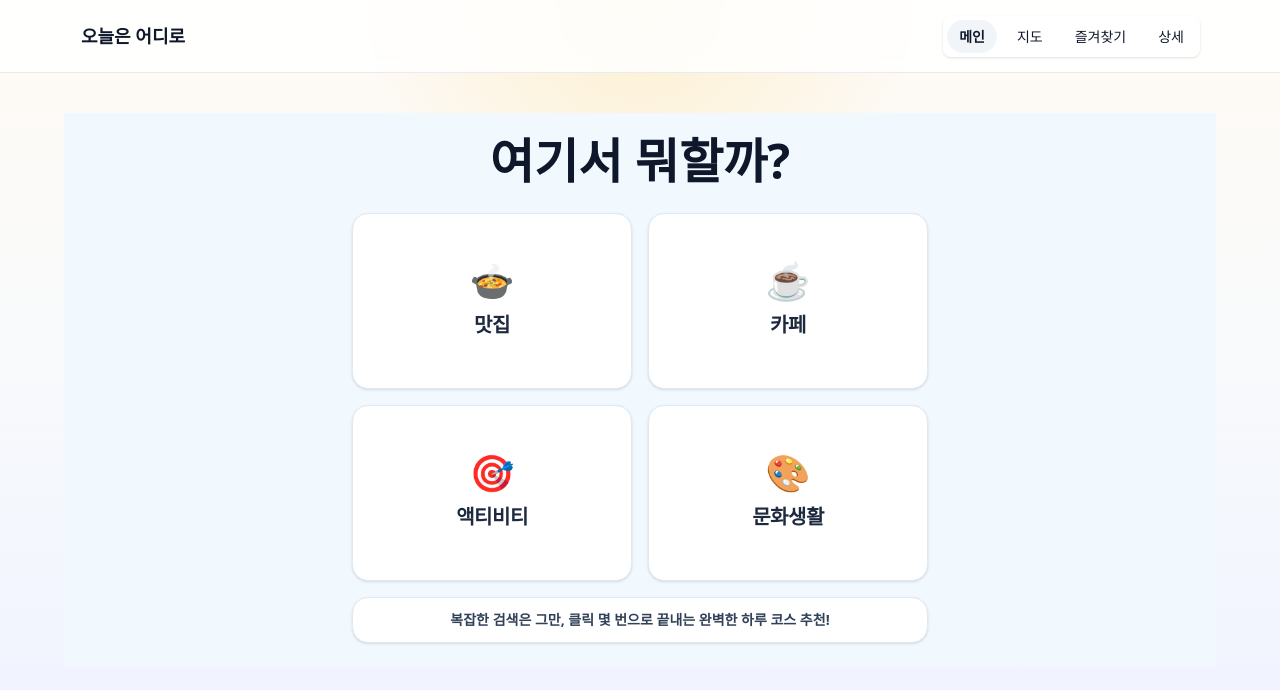
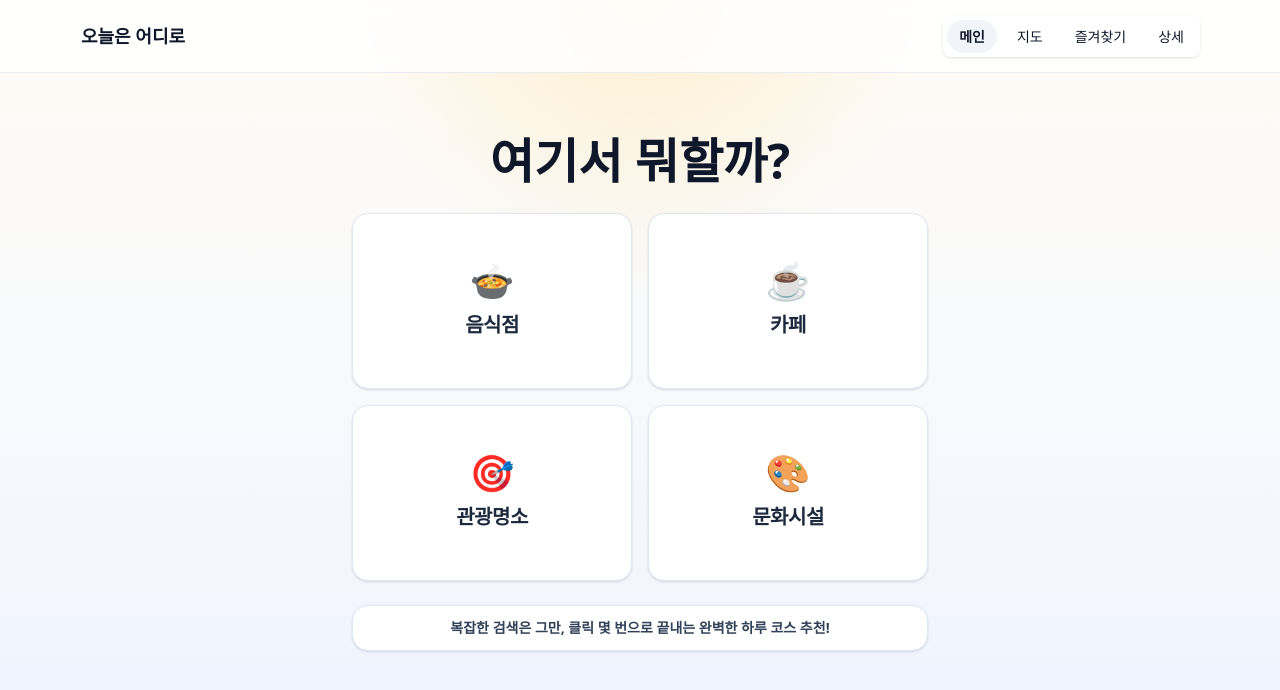
Before and after one commit to HYEJIN-GIT/team3---location-recommender, a React (Vite) app: page / in a window 1280 px wide. Shown: the top 690 px of the page. Built offline with nearby package versions, Linux system fonts and the light colour scheme.

Commit message:
style: adjust MainCategory background and banner spacing

```diff
--- a/src/pages/MainCategory/MainCategory.jsx
+++ b/src/pages/MainCategory/MainCategory.jsx
@@ -16,7 +16,7 @@ function MainCategory() {
   }, []);
 
   return (
-    <main className="bg-[#f1f9ff] px-6 py-6">
+    <main className="px-6 py-6">
       <section className="mx-auto max-w-xl">
         <header className="mb-7">
           <h1 className="text-center text-5xl font-bold text-slate-900">{mainCategoryTitle}</h1>
--- a/src/pages/MainCategory/components/BottomBanner.jsx
+++ b/src/pages/MainCategory/components/BottomBanner.jsx
@@ -1,6 +1,6 @@
 function BottomBanner({ text }) {
   return (
-    <div className="mt-4 rounded-2xl border border-slate-200 bg-white px-4 py-3 text-center shadow-sm">
+    <div className="mt-6 rounded-2xl border border-slate-200 bg-white px-4 py-3 text-center shadow-sm">
       <p className="text-sm font-semibold text-slate-700">{text}</p>
     </div>
   );
--- a/src/pages/MainCategory/constants/mainCategoryData.js
+++ b/src/pages/MainCategory/constants/mainCategoryData.js
@@ -1,8 +1,8 @@
 export const mainCategoryCards = [
-  { id: 1, title: '맛집', icon: '🍲' },
+  { id: 1, title: '음식점', icon: '🍲' },
   { id: 2, title: '카페', icon: '☕' },
-  { id: 3, title: '액티비티', icon: '🎯' },
-  { id: 4, title: '문화생활', icon: '🎨' },
+  { id: 3, title: '관광명소', icon: '🎯' },
+  { id: 4, title: '문화시설', icon: '🎨' },
 ];
 export const mainCategoryTitle = '여기서 뭐할까?';
 export const mainCategoryBannerText = '현재 위치 기반으로 3분 만에 찾는 나만의 완벽한 하루 코스!';
```
